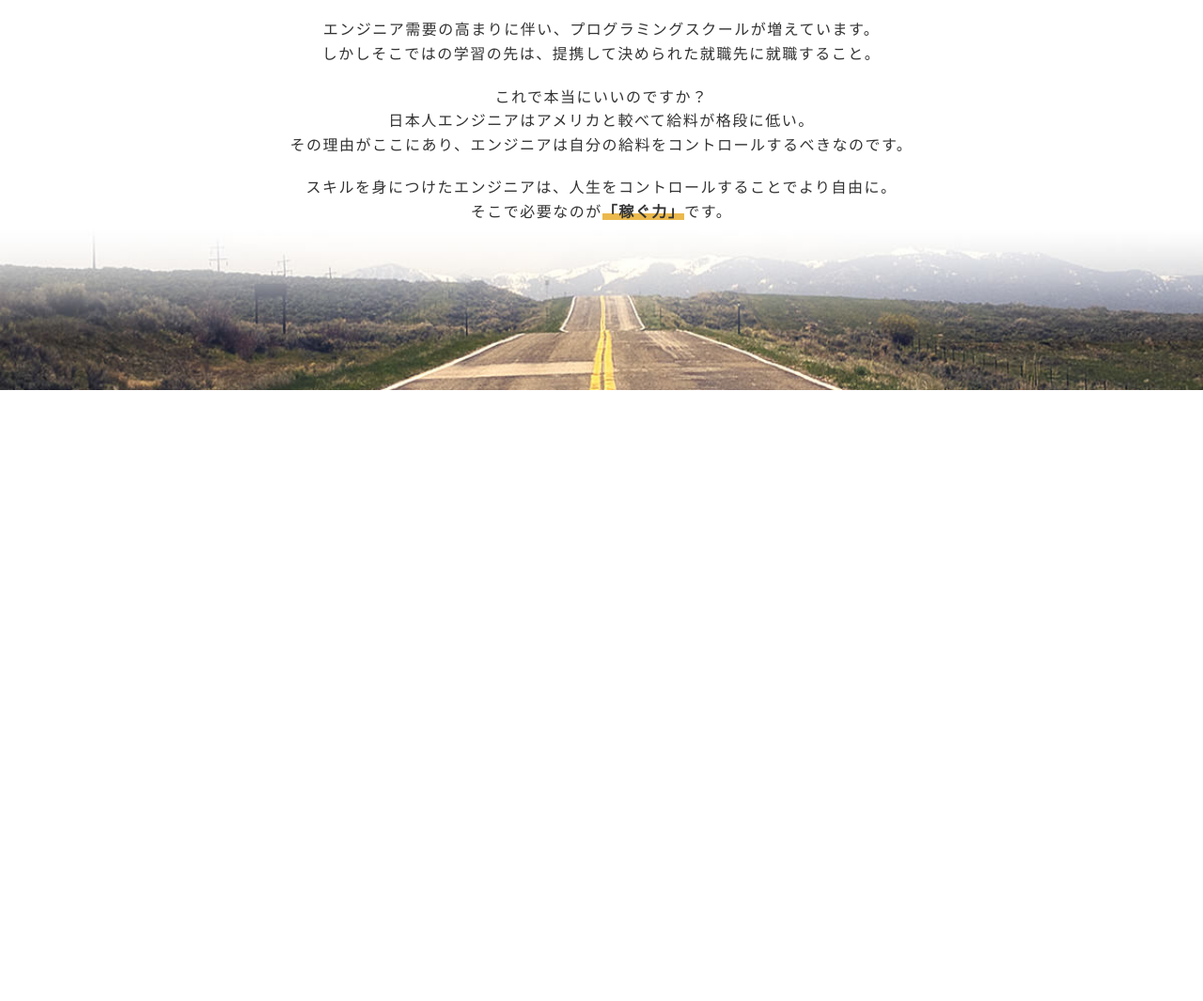
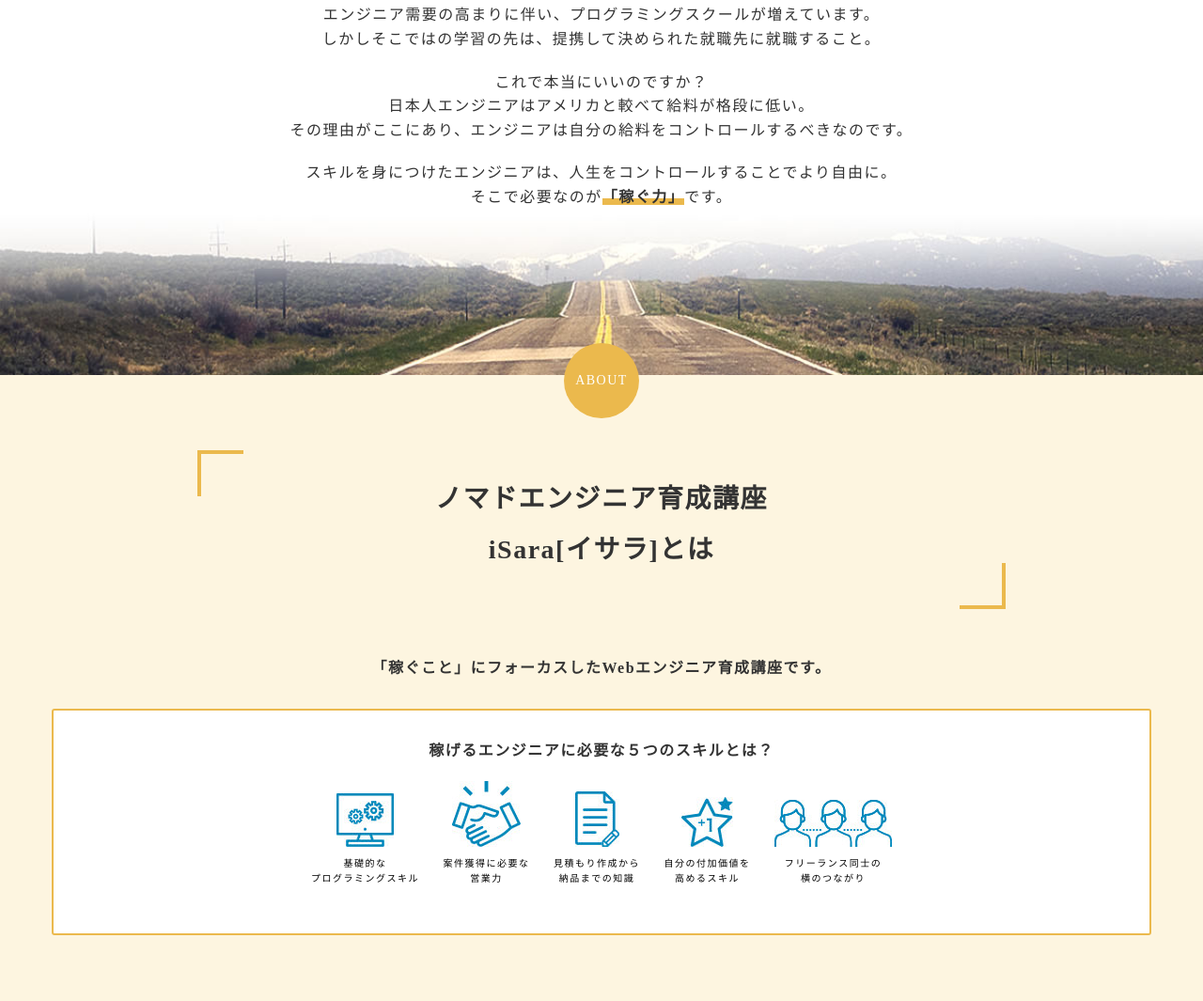
Before and after one commit to YunaSuzuki/iSara, a website: page index.html in a window 1280 px wide. Shown: the part 1259-2324 px from the top of the page at 94% size. Before the commit the page ends 1674 px from the top, so only its background shows below. Drawn offline with Linux system fonts and the light colour scheme.

Commit message:
About(self)

```diff
--- a/index.html
+++ b/index.html
@@ -80,6 +80,43 @@
             <p>そこで必要なのが<span>「稼ぐ力」</span>です。</p>
         </div>
     </div>
+    <div class="section about">
+        <div class="about__top-circle">
+            <span>about</span>
+        </div>
+        <div class="section__title">
+            <p>ノマドエンジニア育成講座</p>
+            <p>iSara[イサラ]とは</p>
+        </div>
+        <p class="about__sub-text">「稼ぐこと」にフォーカスしたWebエンジニア育成講座です。</p>
+        <div class="about__skill">
+            <p>稼げるエンジニアに必要な５つのスキルとは？</p>
+            <div class="skill-wrap">
+                <ul class="skill-list">
+                    <li class="skill-list__item">
+                        <img src="img/skill.jpg" alt="skill">
+                        <span>基礎的な<br>プログラミングスキル</span>
+                    </li>
+                    <li class="skill-list__item">
+                        <img src="img/sales.jpg" alt="sales">
+                        <span>案件獲得に必要な<br>営業力</span>
+                    </li>
+                    <li class="skill-list__item">
+                        <img src="img/document.jpg" alt="document">
+                        <span>見積もり作成から<br>納品までの知識</span>
+                    </li>
+                    <li class="skill-list__item">
+                        <img src="img/plusone.jpg" alt="plusone">
+                        <span>自分の付加価値を<br>高めるスキル</span>
+                    </li>
+                    <li class="skill-list__item">
+                        <img src="img/connection.jpg" alt="skill">
+                        <span>フリーランス同士の<br>横のつながり</span>
+                    </li>
+                </ul>
+            </div>
+        </div>
+    </div>
     <!-- </main> -->
 </body>
 </html>
--- a/sass/base/_base.scss
+++ b/sass/base/_base.scss
@@ -14,6 +14,11 @@ p{
     -webkit-font-smoothing: antialiased;
 }
 
+ul{
+    margin: 0;
+    padding: 0;
+}
+
 .btn-group-vertical>.btn-group:after, .btn-toolbar:after, .clearfix:after, .container-fluid:after, .container:after, .dl-horizontal dd:after, .form-horizontal .form-group:after, .modal-footer:after, .modal-header:after, .nav:after, .navbar-collapse:after, .navbar-header:after, .navbar:after, .pager:after, .panel-body:after, .row:after {
     clear: both;
 }
--- /dev/null
+++ b/sass/layout/_about.scss
@@ -0,0 +1,72 @@
+.about{
+    position: relative;
+    background-color: #FDF5E0;
+    padding-bottom: 70px;
+
+    &__top-circle{
+       height: 40px;
+
+        span{
+            position: absolute;
+            top: -5%;
+            left: 50%;
+            transform: translateX(-50%);
+            display: inline-block;
+            width: 80px;
+            height: 80px;
+            background-color: #EBB94D;
+            color: #fff;
+            border-radius: 50%;
+            line-height: 80px;
+            text-align: center;
+            text-transform: uppercase;
+            font-size: 14px;
+        }
+    }
+
+    &__sub-text{
+        margin-bottom: 30px;
+        text-align: center;
+        font-weight: 600;
+        color: #333;
+    }
+
+    &__skill{
+        margin: 0 auto;
+        padding: 30px 0;
+        max-width: 1170px;
+        background-color: #fff;
+        border: #EBB94D 2px solid;
+        border-radius: 3px;
+
+        p{
+            margin-bottom: 10px;
+            text-align: center;
+            font-weight: 600;
+            color: #333;
+        }
+
+        .skill-list{
+            text-align: center;
+            list-style: none;
+
+            &__item{
+                display: inline-block;
+                padding: 10px;
+                text-align: center;
+
+                img{
+                    display: block;
+                    margin: auto;
+                }
+                span{
+                    display: block;
+                    margin: 10px 0;
+                    font-size: 10px;
+                }
+            }
+
+
+        }
+    }
+}
--- /dev/null
+++ b/sass/layout/_common.scss
@@ -0,0 +1,36 @@
+.section{
+    padding-TOP: 40PX;
+
+    &__title{
+        position: relative;
+        max-width: 860px;
+        margin: 0 auto 50px;
+        padding: 30px 60px;
+        text-align: center;
+        font-size: 28px;
+        font-weight: 600;
+        color: #333;
+
+        &:before, &:after{
+            content:'';
+            width: 45px;
+            height: 45px;
+            position: absolute;
+            display: inline-block;
+        }
+
+        &:before {
+            border-left: #EBB94D solid 4px;
+            border-top: #EBB94D solid 4px;
+            top: 0;
+            left: 0;
+        }
+        &:after {
+            border-right: #EBB94D solid 4px;
+            border-bottom: #EBB94D solid 4px;
+            right: 0;
+            bottom: 0;
+        }
+
+    }
+}
--- a/sass/main.scss
+++ b/sass/main.scss
@@ -1,7 +1,9 @@
 @import "abstract/typography";
 @import "base/base";
 @import "base/grid";
+@import "layout/about";
 @import "layout/introduction";
 @import "layout/header";
 @import "layout/conversion";
 @import "layout/cover";
+@import "layout/common";
```
Also changed, not shown: css/style.css.
